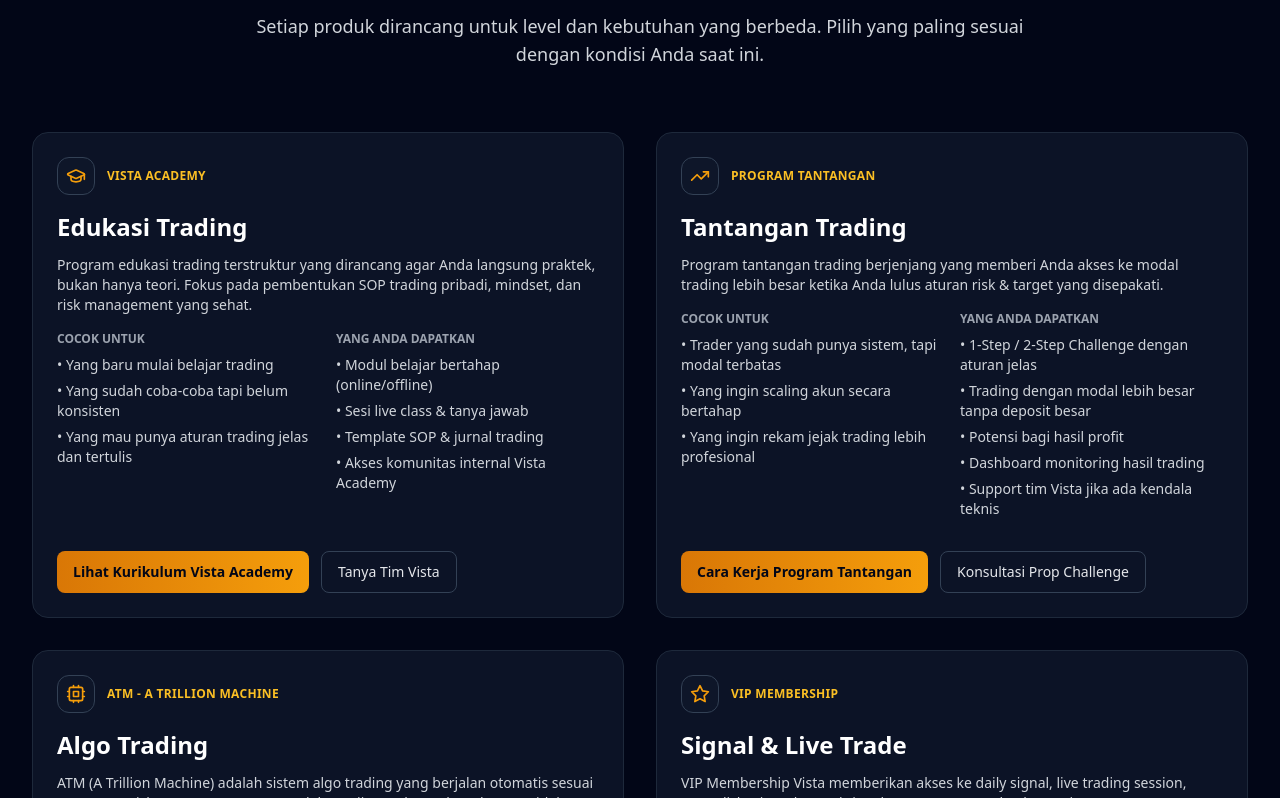
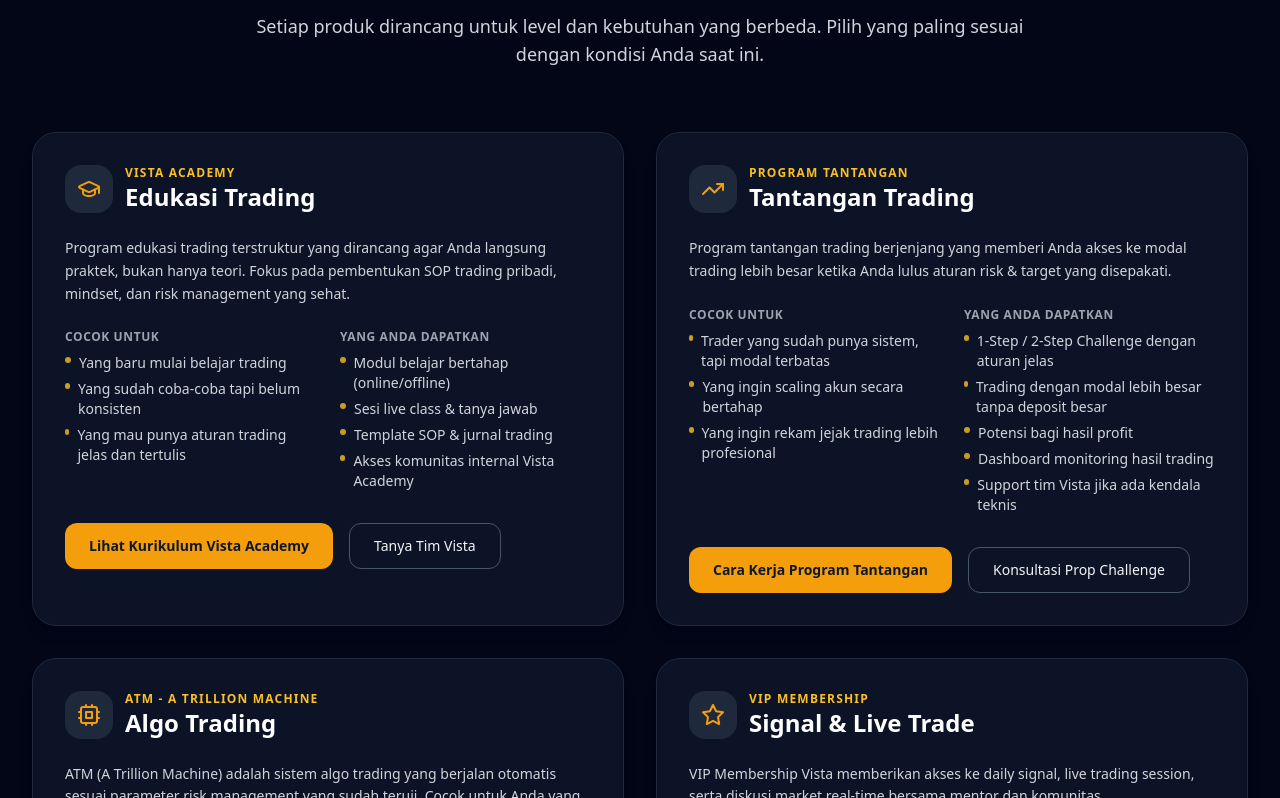
Before and after one commit to yudibasri03/vista, a React (Vite) app: page / in a window 1280 px wide. Shown: the part 1762-2560 px from the top of the page. Built offline with nearby package versions, Linux system fonts and the light colour scheme.

Commit message:
Update ProductCard.tsx

```diff
--- a/src/components/ProductCard.tsx
+++ b/src/components/ProductCard.tsx
@@ -1,22 +1,21 @@
-// src/components/ProductCard.tsx
-import { ComponentType } from 'react';
+import { LucideIcon } from 'lucide-react';
 
-interface ProductCardProps {
-  icon: ComponentType<{ className?: string }>;
+type ProductCardProps = {
+  icon: LucideIcon;
   tagline: string;
   title: string;
   description: string;
   targetAudience: string[];
   features: string[];
-  ctaPrimary: string;
+  ctaPrimary?: string;
   ctaSecondary?: string;
   bgGradient: string;
   iconColor: string;
-  onPrimaryClick?: () => void; // <--- tambahan
-}
+  onPrimaryClick?: () => void;   // 🔹 tambahkan
+  onSecondaryClick?: () => void; // 🔹 optional kalau nanti dipakai
+};
 
-export default function ProductCard(props: ProductCardProps) {
-  const {
+export default function ProductCard({
   icon: Icon,
   tagline,
   title,
@@ -25,84 +24,82 @@ export default function ProductCard(props: ProductCardProps) {
   features,
   ctaPrimary,
   ctaSecondary,
-    bgGradient,
+  bgGradient, // (belum dipakai di wrapper, bisa nanti untuk variant bg)
   iconColor,
   onPrimaryClick,
-  } = props;
-
+  onSecondaryClick,
+}: ProductCardProps) {
   return (
-    <article className="rounded-2xl border border-slate-800 bg-slate-900/80 p-5 sm:p-6 flex flex-col h-full">
+    <div className="bg-slate-900/80 border border-slate-800 rounded-3xl p-8 shadow-lg hover:shadow-amber-500/10 transition-shadow duration-300">
       {/* Header */}
-      <div className="flex items-center gap-3 mb-4">
-        <div className="inline-flex items-center justify-center rounded-xl bg-slate-900/80 border border-slate-700 p-2">
-          <Icon className={`w-5 h-5 ${iconColor}`} />
+      <div className="flex items-center gap-3 mb-6">
+        <div className="w-12 h-12 rounded-2xl bg-slate-800 flex items-center justify-center">
+          <Icon className={`w-6 h-6 ${iconColor}`} />
         </div>
-        <span className="text-xs font-semibold uppercase tracking-wide text-amber-400">
+        <div>
+          <div className="text-xs font-semibold tracking-widest text-amber-400 uppercase">
             {tagline}
-        </span>
+          </div>
+          <h3 className="text-2xl font-bold text-white">{title}</h3>
+        </div>
       </div>
 
-      <h3 className="text-xl sm:text-2xl font-semibold text-white mb-3">
-        {title}
-      </h3>
-
-      <p className="text-sm text-gray-300 mb-4">
+      {/* Description */}
+      <p className="text-gray-300 text-sm leading-relaxed mb-6">
         {description}
       </p>
 
-      <div className="grid sm:grid-cols-2 gap-4 mb-4">
+      {/* Content lists */}
+      <div className="grid md:grid-cols-2 gap-6 mb-8">
         <div>
-          <h4 className="text-xs font-semibold text-gray-400 uppercase mb-2">
-            Cocok untuk
+          <h4 className="text-xs font-semibold text-gray-400 tracking-wider mb-2">
+            COCOK UNTUK
           </h4>
-          <ul className="space-y-1.5 text-xs sm:text-sm text-gray-300">
-            {targetAudience.map((item, idx) => (
-              <li key={idx}>• {item}</li>
+          <ul className="text-sm text-gray-300 space-y-1.5">
+            {targetAudience.map((item, i) => (
+              <li key={i} className="flex gap-2">
+                <span className="mt-1 h-1.5 w-1.5 rounded-full bg-amber-400/80" />
+                <span>{item}</span>
+              </li>
             ))}
           </ul>
         </div>
         <div>
-          <h4 className="text-xs font-semibold text-gray-400 uppercase mb-2">
-            Yang Anda Dapatkan
+          <h4 className="text-xs font-semibold text-gray-400 tracking-wider mb-2">
+            YANG ANDA DAPATKAN
           </h4>
-          <ul className="space-y-1.5 text-xs sm:text-sm text-gray-300">
-            {features.map((item, idx) => (
-              <li key={idx}>• {item}</li>
+          <ul className="text-sm text-gray-300 space-y-1.5">
+            {features.map((item, i) => (
+              <li key={i} className="flex gap-2">
+                <span className="mt-1 h-1.5 w-1.5 rounded-full bg-amber-400/80" />
+                <span>{item}</span>
+              </li>
             ))}
           </ul>
         </div>
       </div>
 
-      <div className="mt-auto pt-4 flex flex-col sm:flex-row gap-3">
+      {/* CTA buttons */}
+      <div className="flex flex-wrap gap-4">
+        {ctaPrimary && (
           <button
             type="button"
             onClick={onPrimaryClick}
-          className={`
-            inline-flex justify-center items-center
-            px-4 py-2.5 rounded-lg text-xs sm:text-sm font-semibold
-            bg-gradient-to-r ${bgGradient}
-            text-slate-950
-            hover:opacity-90 transition
-          `}
+            className="px-6 py-3 rounded-xl bg-amber-500 hover:bg-amber-600 text-slate-900 font-semibold text-sm transition-colors"
           >
             {ctaPrimary}
           </button>
-
+        )}
         {ctaSecondary && (
           <button
             type="button"
-            className="
-              inline-flex justify-center items-center
-              px-4 py-2.5 rounded-lg text-xs sm:text-sm font-medium
-              border border-slate-700 text-gray-200
-              hover:border-amber-400 hover:text-amber-300
-              transition
-            "
+            onClick={onSecondaryClick}
+            className="px-6 py-3 rounded-xl border border-slate-600 text-gray-100 text-sm hover:bg-slate-800 transition-colors"
           >
             {ctaSecondary}
           </button>
         )}
       </div>
-    </article>
+    </div>
   );
 }
```
Lines whose indentation alone changed are shown as unchanged.
